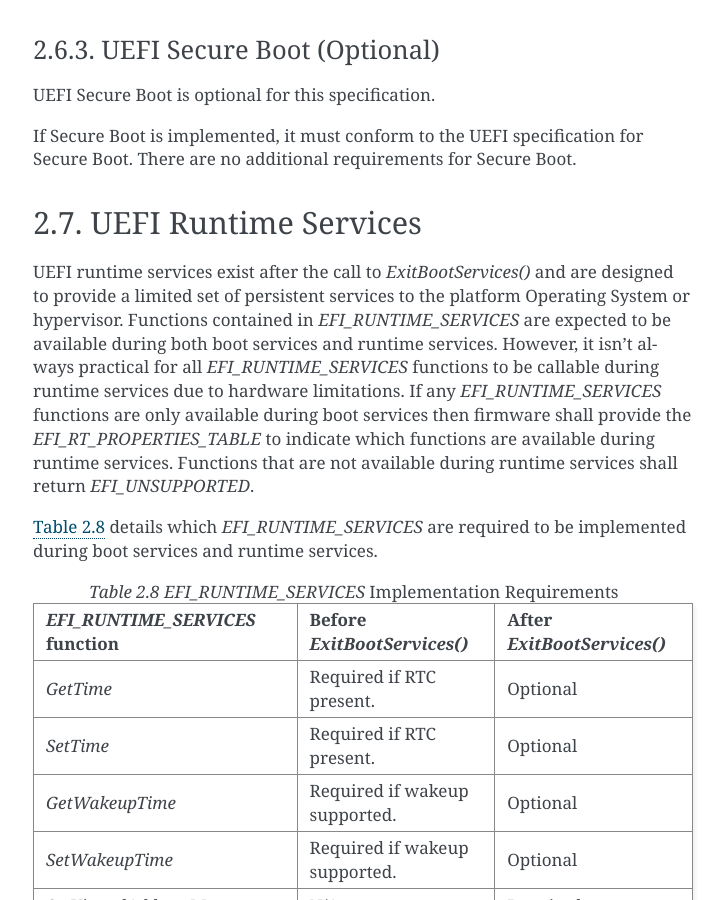
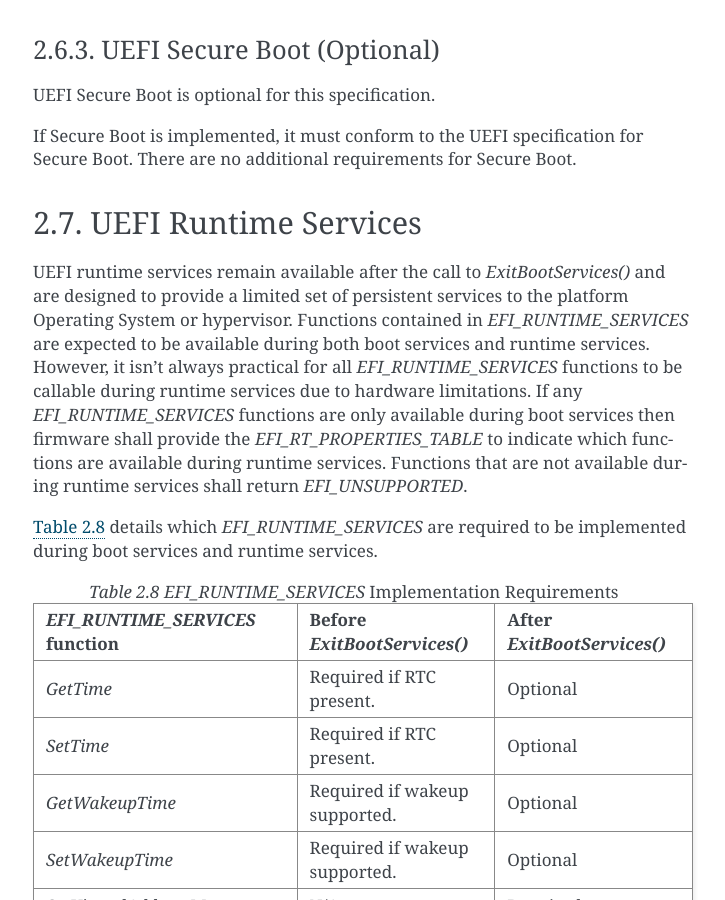
Before and after one commit to ARM-software/ebbr, a Sphinx documentation site: the page built from source/chapter2-uefi.rst, in a window 1280 px wide and 900 px high, scrolled down 10153 px. Shown: the whole window, without its empty margins (387-1112 px from the left). Built offline with Sphinx 7.4.7, drawn with Linux system fonts in a browser that asks for light colours.

Commit message:
chapter 2: runtime services exist before ExitBootServices
The UEFI runtime services (e.g. variable services) must be available
both before and after ExitBootServices(). Only the virtual memory
services are not supported before ExitBootServices().

Signed-off-by: Heinrich Schuchardt <heinrich.schuchardt@canonical.com>

```diff
--- a/source/chapter2-uefi.rst
+++ b/source/chapter2-uefi.rst
@@ -494,8 +494,8 @@
 UEFI Runtime Services
 =====================
 
-UEFI runtime services exist after the call to `ExitBootServices()` and are
-designed to provide a limited set of persistent services to the platform
+UEFI runtime services remain available after the call to `ExitBootServices()`
+and are designed to provide a limited set of persistent services to the platform
 Operating System or hypervisor.
 Functions contained in `EFI_RUNTIME_SERVICES` are expected to be available
 during both boot services and runtime services.
```
